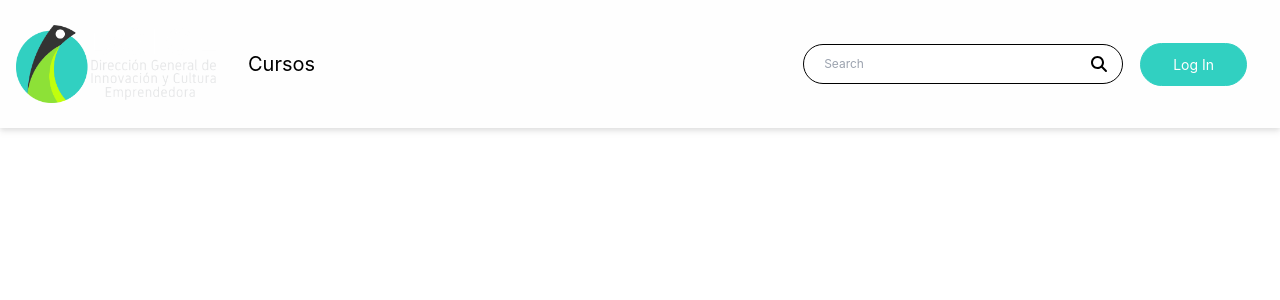
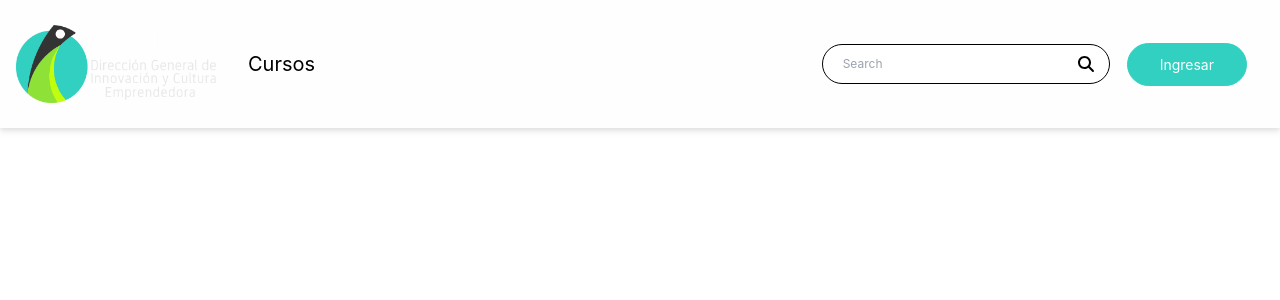
Before and after one commit to AlfredoPazZamora/DGICE-FRONT, a Next.js app: page / in a window 1280 px wide. Shown: the top 300 px of the page. Built offline with nearby package versions, Linux system fonts and the light colour scheme.

Commit message:
:bug: Position icon search

```diff
--- a/components/navBar.jsx
+++ b/components/navBar.jsx
@@ -28,11 +28,11 @@ export default function NavBar() {
                 </div>
                 <div className='flex flex-nowrap items-center h-24 mr-4'>
                     <div className='hidden md:block ml-4'>
-                        <FontAwesomeIcon className='absolute py-3 md:ml-44 lg:ml-72' icon={faMagnifyingGlass} />
-                        <input className='rounded-3xl border border-black focus-within:shadow-lg px-5 py-2.5 w-52 text-sm md:text-xs lg:w-80 w-full' bg type="text" id='search' name='search' placeholder='Search' />
+                        <FontAwesomeIcon className='absolute py-3 md:ml-32 lg:ml-64' icon={faMagnifyingGlass} />
+                        <input className='rounded-3xl border border-black focus-within:shadow-lg px-5 py-2.5 w-52 text-sm md:text-xs lg:w-72 w-full' bg type="text" id='search' name='search' placeholder='Search' />
                     </div>
                     <div className='text-white text-xs lg:text-sm border border-rose-500 mx-4'>
-                        <button className='border border-blue bg-blue focus-within:shadow-lg text-center hover:bg-blue transition duration-500 ease-in-out rounded-3xl px-12 md:px-8 py-2.5' type='button'>Log In</button>
+                        <button className='border border-blue bg-blue focus-within:shadow-lg text-center hover:bg-blue transition duration-500 ease-in-out rounded-3xl px-12 md:px-8 py-2.5' type='button'>Ingresar</button>
                     </div>
                 </div>
             </nav>
```
